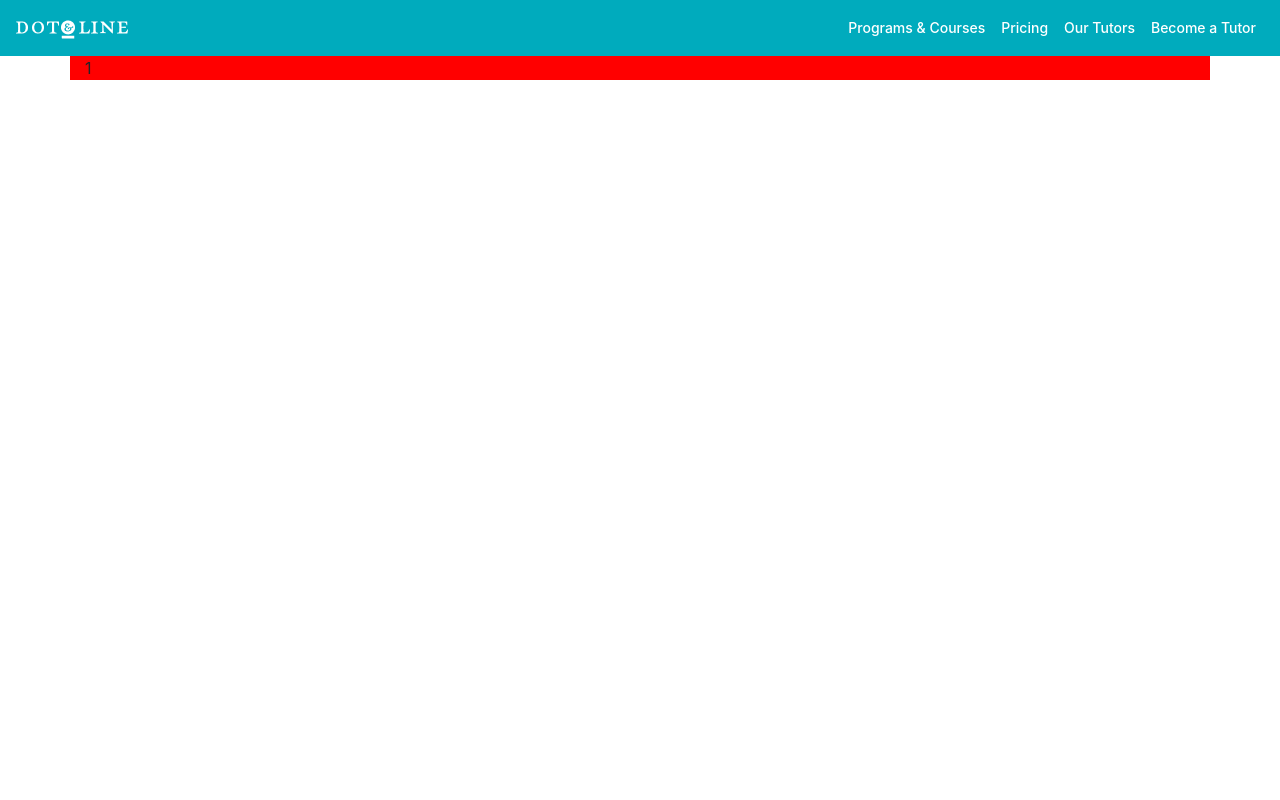
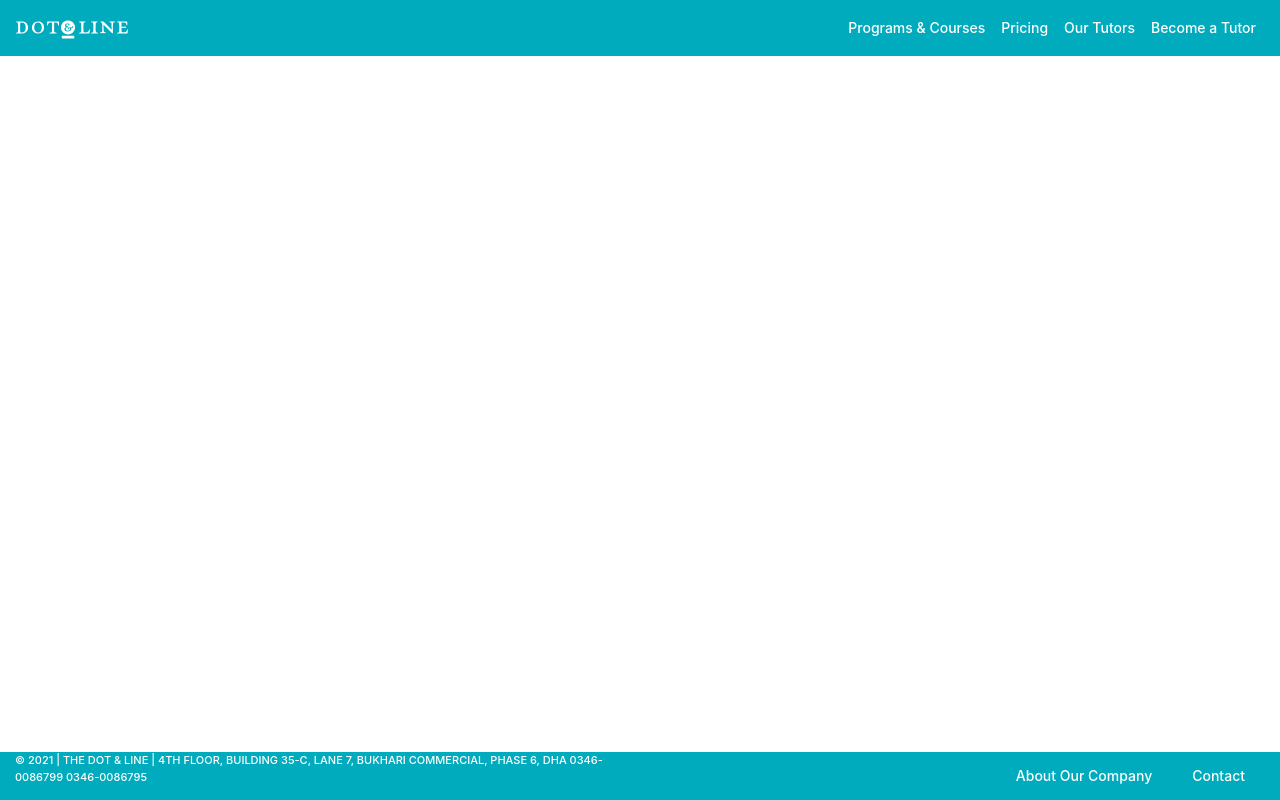
Before and after one commit to osamahabib5/DLWebsitebackup, a React (Create React App) app: page / in a window 1280 px wide. Built offline with nearby package versions, Linux system fonts and the light colour scheme.

Commit message:
Footer in progress

```diff
--- a/src/App.css
+++ b/src/App.css
@@ -1,3 +1,11 @@
 .spacer{
     height: 575px;
 }
+.page-container{
+    display: flex;
+    flex-direction: column;
+    min-height: 100vh;
+}
+.content-wrap{
+    flex: 1;
+}
--- a/src/App.js
+++ b/src/App.js
@@ -4,8 +4,10 @@ import Navigationbar from './components/Navigationbar'
 import './App.css'
 function App() {
   return (
-    <div className>
-      <Navigationbar />
+    <div className="page-container">
+      <div className="content-wrap">
+        <Navigationbar />
+      </div>
       <Footer />
     </div>
   );
--- a/src/components/Footer.css
+++ b/src/components/Footer.css
@@ -0,0 +1,23 @@
+.list-group-item {
+    background-color: #ffffff00;
+    border: none;
+    color: white;
+    font-size: 14px;
+    font-style: normal;
+    font-weight: 500;
+    font-size: 14px;
+    line-height: 24px;
+    display: flex;
+    align-items: center;
+    text-align: right;
+}
+.container, .container-fluid, .container-lg, .container-md, .container-sm, .container-xl {
+    background: #00ABBD;
+}
+.justify-content-start {
+    justify-content: flex-start!important;
+    font-size: 11px;
+    font-style: normal;
+    font-weight: 500;
+    color: white;
+}
--- a/src/components/Footer.js
+++ b/src/components/Footer.js
@@ -1,11 +1,20 @@
-import React from 'react'
+import React from 'react';
 import 'bootstrap/dist/css/bootstrap.min.css';
+import { Container, Row, Col } from 'react-bootstrap'
 import './Footer.css';
-import { Container,Row, Col } from 'react-bootstrap'
 function Footer() {
     return (
-        <Container className = "footer-container" style = {{background: 'red'}}>
-            1
+        <Container fluid>
+            <Row>
+                <Col className="d-flex justify-content-start">
+                    &copy; {new Date().getFullYear()} | THE DOT & LINE | 4TH FLOOR, BUILDING 35-C, LANE 7, BUKHARI COMMERCIAL, PHASE 6, DHA 0346-0086799 0346-0086795
+                </Col>
+                <Col className="d-flex justify-content-end">
+                    <ul className="list-group list-group-horizontal">
+                        <a href="#"><li className="list-group-item">About Our Company</li></a>
+                        <a href="#"><li className="list-group-item">Contact</li></a>
+                    </ul></Col>
+            </Row>
         </Container>
     )
 }
--- a/src/components/Navigationbar.js
+++ b/src/components/Navigationbar.js
@@ -1,6 +1,5 @@
 import React from 'react'
 import 'bootstrap/dist/css/bootstrap.min.css';
-import Footer from './Footer'
 import Logo from '../logo/Logo.png'
 import './Navbar.css'
 import { Navbar, Nav, Card } from 'react-bootstrap'
```
Also changed, not shown: 1 other file (tests, documents, lock files or other folders).
